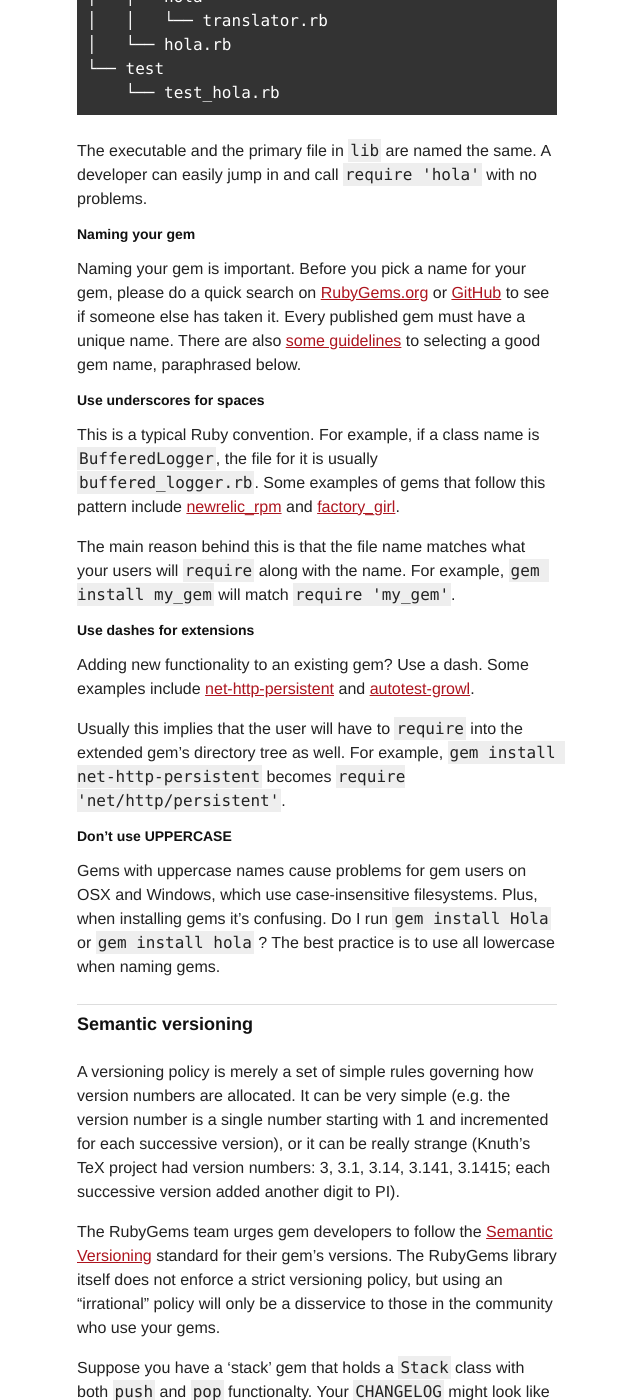
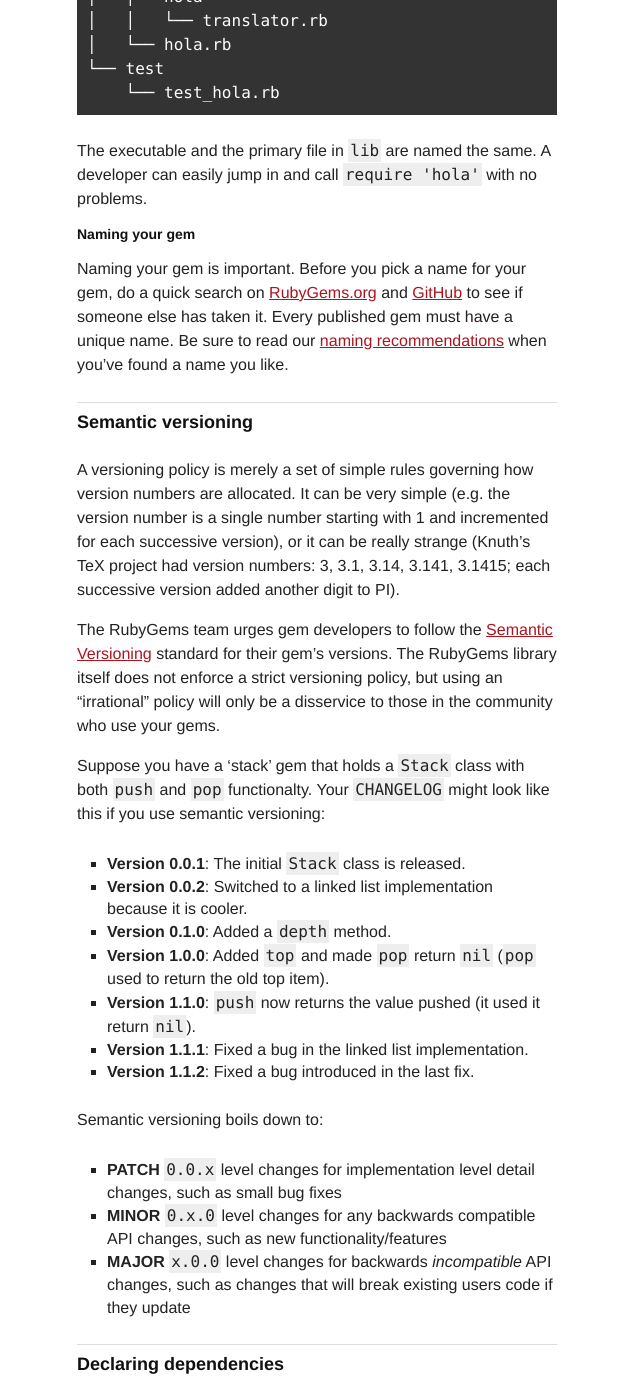
Before and after one commit to radar/guides, a Jekyll site: the page built from patterns.md, in a window 1280 px wide and 1400 px high, scrolled down 898 px. Shown: the whole window, without its empty margins (323-963 px from the left). Built offline with Jekyll 4.4.1, drawn with Linux system fonts in a browser that asks for light colours.

Commit message:
Replace the naming recommendations with a link

```diff
--- a/patterns.md
+++ b/patterns.md
@@ -43,41 +43,11 @@ can easily jump in and call `require 'hola'` with no problems.
 
 ### Naming your gem
 
-Naming your gem is important. Before you pick a name for your gem, please do a
-quick search on [RubyGems.org](http://rubygems.org) or
-[GitHub](http://github.com/search) to see if someone else has taken it. Every
-published gem must have a unique name. There are also [some
-guidelines](http://blog.segment7.net/2010/11/15/how-to-name-gems) to selecting
-a good gem name, paraphrased below.
-
-### Use underscores for spaces
-
-This is a typical Ruby convention. For example, if a class name is
-`BufferedLogger`, the file for it is usually `buffered_logger.rb`. Some
-examples of gems that follow this pattern include [newrelic_rpm](http://rubygems.org/gems/newrelic_rpm)
-and [factory_girl](http://rubygems.org/gems/factory_girl).
-
-The main reason behind this is that the file name matches what your users will
-`require` along with the name. For example, `gem install my_gem` will match
-`require 'my_gem'`.
-
-### Use dashes for extensions
-
-Adding new functionality to an existing gem? Use a dash. Some examples include
-[net-http-persistent](https://rubygems.org/gems/net-http-persistent) and
-[autotest-growl](https://rubygems.org/gems/autotest-growl).
-
-Usually this implies that the user will have to `require` into the
-extended gem's directory tree
-as well. For example, `gem install net-http-persistent` becomes `require
-'net/http/persistent'`.
-
-### Don't use UPPERCASE
-
-Gems with uppercase names cause problems for gem users on OSX and Windows, which use
-case-insensitive filesystems. Plus, when installing gems it's confusing. Do I
-run `gem install Hola` or `gem install hola` ? The best practice is to use all lowercase
-when naming gems.
+Naming your gem is important.  Before you pick a name for your gem, do a
+quick search on [RubyGems.org](http://rubygems.org) and
+[GitHub](http://github.com/search) to see if someone else has taken it.  Every
+published gem must have a unique name.  Be sure to read our [naming
+recommendations](/name-your-gem) when you've found a name you like.
 
 Semantic versioning
 -------------------
```
